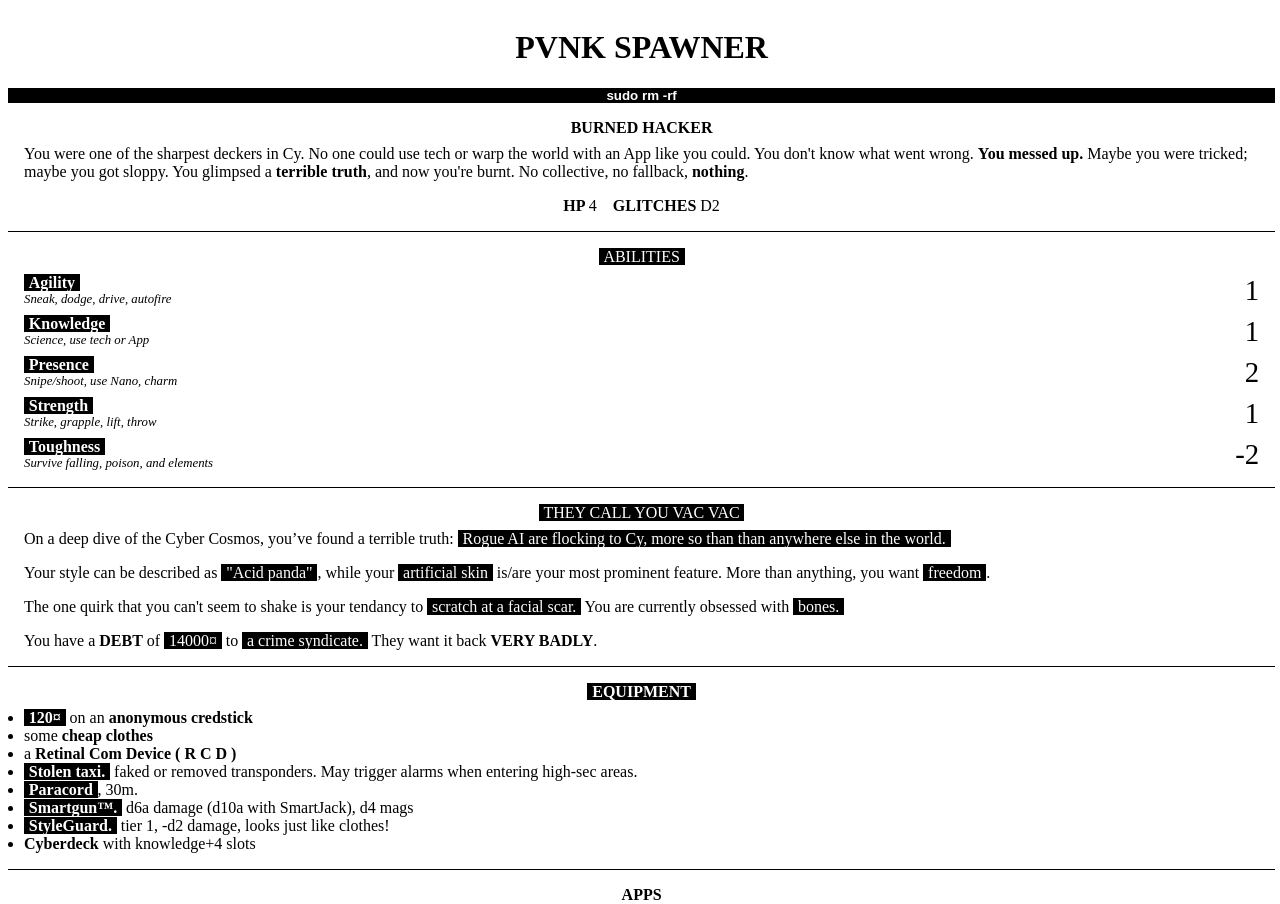
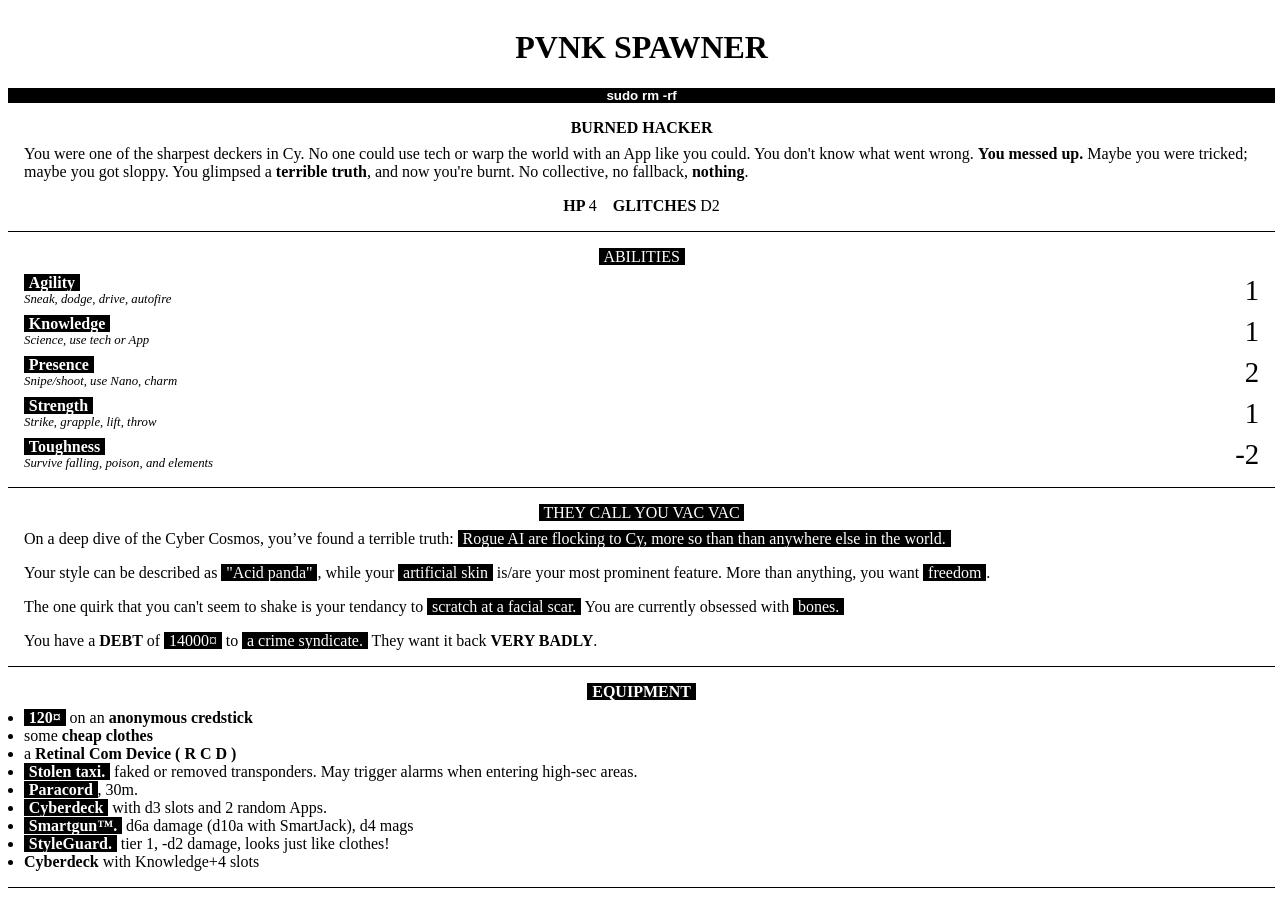
Before and after one commit to artliches/pvnk-spawner, an Angular app: page /pvnk-spawner/ in a window 1280 px wide. Shown: the top 904 px of the page. Built offline with nearby package versions, Linux system fonts and the light colour scheme.

Commit message:
Refactor equipment to show random cyber,nano, apps

```diff
--- a/src/app/app.component.ts
+++ b/src/app/app.component.ts
@@ -201,8 +201,8 @@ export class AppComponent implements OnInit {
   }
 
   getCyberNanoApp(event: any) {
-    if (event.nano.hasOwnProperty('power')) {
-      this.nano.push(event.nano);
+    if (event.nano.length) {
+      this.nano = event.nano;
     }
 
     if (event.apps.length) {
@@ -210,7 +210,7 @@ export class AppComponent implements OnInit {
     }
 
     if (event.cyber.length) {
-      this.cyberTech.push(event.cyber);
+      this.cyberTech = event.cyber;
     }
   }
 }
--- a/src/app/pvnk-equipment/pvnk-equipment.component.ts
+++ b/src/app/pvnk-equipment/pvnk-equipment.component.ts
@@ -36,8 +36,8 @@ export class PvnkEquipmentComponent implements OnInit, OnChanges {
         cyberslasher_extra: -1,
         nanomancer_extra: -1
     };
-    cyberTech = '';
-    nano = {};
+    cyberTech: string[] = [];
+    nano: any[] = [];
     app: any[] = [];
     prevNano = -1;
     prevInfection = -1;
@@ -90,9 +90,9 @@ export class PvnkEquipmentComponent implements OnInit, OnChanges {
             {key: 'default', value: `some <strong>cheap clothes</strong>`},
             {key: 'default', value: `a <strong>Retinal Com Device ( R C D )</strong>`}
         ];
-        this.nano = {};
+        this.nano = [];
         this.app = [];
-        this.cyberTech = '';
+        this.cyberTech = [];
         this.emitData();
 
         this.getEquipment();
@@ -100,6 +100,7 @@ export class PvnkEquipmentComponent implements OnInit, OnChanges {
     }
 
     private getEquipment() {
+        // randomly assign equipment, armors, weapons
         for (const [key, value] of Object.entries(this.equipArray)) {
             let armorMod = 0;
 
@@ -112,50 +113,60 @@ export class PvnkEquipmentComponent implements OnInit, OnChanges {
             const numToRoll = this.randomNumber.getRandomNumber(0, upperNum - 1, this.prevRollObj[key]);
             this.prevRollObj[key] = numToRoll;
 
-            if (value[numToRoll].includes('cybertech')) {
-                if (!this.equipMods.hasOwnProperty('nano') && !this.equipMods.hasOwnProperty('apps')) {
+            this.equipment.push({key: key, value: value[numToRoll + armorMod]});
+        }
+
+        // add apps, cybertech, and nano if randomly rolled
+        for (const [key, value] of Object.entries(this.equipment)) {
+            if (value.value.includes('cybertech')) {
+                if (this.equipMods.hasOwnProperty('apps')) {
+                    this.getApp();
+                    value.value = value.value + ' <em>(replaced with a random App)</em>'
+                } else if (this.equipMods.hasOwnProperty('nano')) {
+                    this.getNano();
+                    value.value = value.value + ' <em>(replaced with a random Nano)</em>'
+                } else {
                     this.getCybertech();
-                } else if(this.equipMods.hasOwnProperty('apps')) {
+                }
+            }
+
+            if (value.value.includes('nano')) {
+                if (this.equipMods.hasOwnProperty('apps')) {
                     this.getApp();
-                } else if (this.equipMods.hasOwnProperty('nano')) {
-                    this.rollNano();
-                }
-            } else if (value[numToRoll].includes('nano')) {
-                if (!this.equipMods.hasOwnProperty('apps') && !this.equipMods.hasOwnProperty('cybertech')) {
-                    this.rollNano();
-                } else if (this.equipMods.hasOwnProperty('apps')) {
-                    this.getApp();
+                    value.value = value.value + ' <em>(replaced with a random App)</em>'
                 } else if (this.equipMods.hasOwnProperty('cybertech')) {
                     this.getCybertech();
+                    value.value = value.value + ' <em>(replaced with a random Cybertech)</em>'
+                } else {
+                    this.getNano();
                 }
-            } else if (value[numToRoll].includes('Cyberdeck')) {
-                if (!this.equipMods.hasOwnProperty('nano') && !this.equipMods.hasOwnProperty('cybertech')) {
+            }
+
+            if (value.value.includes('Cyberdeck')) {
+                if (this.equipMods.hasOwnProperty('nano')) {
+                    this.getNano();
+                    value.value = value.value + ' <em>(replaced with a random Nano)</em>'
+                } else if (this.equipMods.hasOwnProperty('cybertech')) {
+                    this.getCybertech();
+                    value.value = value.value + ' <em>(replaced with a random Cybertech)</em>'
+                } else {
                     for (let i = 0; i < 2; i++) {
                         this.getApp();
                     }
-
-                    if (!this.equipMods.hasOwnProperty('apps')) {
-                        this.equipment.push({key: key, value: value[numToRoll]});
-                    }
-                } else if (this.equipMods.hasOwnProperty('cybertech')) {
-                    this.getCybertech();
-                } else {
-                    this.rollNano();
                 }
-            } else {
-                this.equipment.push({key: key, value: value[numToRoll + armorMod]});
             }
         }
 
+        // get extra apps, cybertech, nano if class includes it
         if (this.equipMods.hasOwnProperty('nano')) {
-            this.rollNano();
+            this.getNano();
         }
 
         if (this.equipMods.hasOwnProperty('apps')) {
             this.getApp();
             this.getApp(true);
 
-            this.equipment.push({key: '', value: '<strong>Cyberdeck</strong> with knowledge+4 slots'});
+            this.equipment.push({key: '', value: '<strong>Cyberdeck</strong> with Knowledge+4 slots'});
         }
 
         if (this.equipMods.hasOwnProperty('cybertech')) {
@@ -179,20 +190,20 @@ export class PvnkEquipmentComponent implements OnInit, OnChanges {
 
     private getCybertech() {
         const techToRoll = this.randomNumber.getRandomNumber(0, 9, this.prevCybertech);
-        this.cyberTech = CYBERTECH[techToRoll];
+        this.cyberTech.push(CYBERTECH[techToRoll]);
         this.prevCybertech = techToRoll;
     }
 
-    private rollNano() {
+    private getNano() {
         const nanoNum = this.randomNumber.getRandomNumber(0, 9, this.prevNano);
         const infectionNum = this.randomNumber.getRandomNumber(0, 9, this.prevInfection);
 
         this.prevNano = nanoNum;
         this.prevInfection = infectionNum;
-        this.nano = {
+        this.nano.push({
             power: NANO[nanoNum],
             infestation: INFESTATION[infectionNum]
-        };
+        });
     }
 
     getClassSpecificEquipment() {
--- a/src/app/services/random-tables.constant.ts
+++ b/src/app/services/random-tables.constant.ts
@@ -226,7 +226,7 @@ export const START2 = [
     '<strong class="clickable">Grappling-hook crossbow</strong>, d4 damage.',
     'Small bottle of <strong class="clickable">pulverized acid</strong>.',
     '<strong class="clickable">Crime scene kit</strong>.',
-    'Random cybertech, roll d10',
+    'Random <strong class="clickable">cybertech</strong>',
 ];
 
 export const START3 = [
@@ -239,9 +239,9 @@ export const START3 = [
     '<strong class="clickable">Noisemaker</strong>. floods 20m area with fake data for d4 minutes, making remote communication and surveillance impossible.',
     '<strong class="clickable">Fake ID</strong>. Good enough to pass a random check, might not work if they are looking for you.',
     '<strong class="clickable">Visionvisor</strong>. zoom, camera, heat/night vision, ultrasound.',
-    'Random cybertech, roll d10',
+    'Random <strong class="clickable">cybertech</strong>',
     '<strong class="clickable">Cyberdeck</strong> with d3 slots and 2 random Apps.',
-    'A random nano power.',
+    'A random <strong class="clickable">nano</strong> power.',
 ];
 
 export const WEAPONS = [
```
